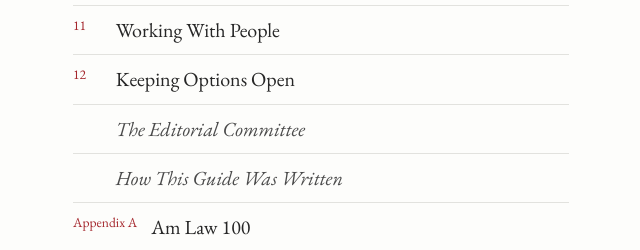
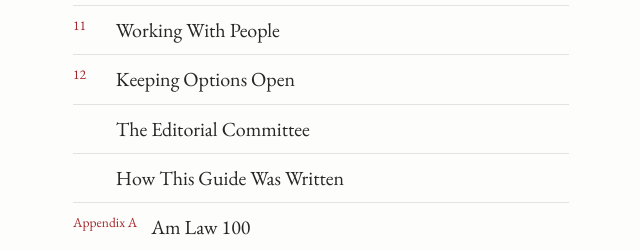
Before and after one commit to hkishk2019/breakingintobiglaw-website, a plain HTML site: page read-clean.html in a window 1280 px wide. Shown: the part 1475-1725 px from the top of the page, 319-959 px from the left. Drawn offline with Linux system fonts and the light colour scheme.

Commit message:
A text italic that holds up for a paragraph, and the digits come back with it
The contributors' own accounts are the most read part of this guide and were set
in the least readable thing in it: a display-weight italic at a smaller size than
the roman around it. Cambria Italic has the x-height and the colour to carry a
whole paragraph.

It also carries lining figures, which is why "100 emails a day" can be copied and
searched again. Constantia defaulted to old-style figures, so the build had been
forcing lining ones, and that override broke the character mapping on export — the
page looked right and the text underneath it did not. Both the override and the
script that repaired it afterwards are gone.

The two macOS text italics that would have been the obvious picks, Iowan Old Style
and Athelas, ship as .ttc collections Word cannot resolve; it substitutes this same
face for them silently. The builder names it outright so the file does not depend
on that.

Also in this edition: the unnumbered sections are set in the contents in the same
roman as the chapters, and every build now garbage-collects Word's duplicate font
subsets, which is 100KB.

Co-Authored-By: Claude Opus 5 <noreply@anthropic.com>

```diff
--- a/read-clean.html
+++ b/read-clean.html
@@ -35,7 +35,7 @@ nav.toc ol{list-style:none;margin:0;padding:0}
 nav.toc li{border-bottom:1px solid var(--hair)}
 nav.toc a{display:flex;gap:14px;padding:.5rem 0;text-decoration:none}
 nav.toc .n{color:var(--red);font-size:.85rem;min-width:1.8rem}
-nav.toc li.toc-note a{font-style:italic;color:var(--soft)}
+
 .sec{margin:3.4rem 0 0;scroll-margin-top:3.2rem}
 .opener{margin:0 0 1.6rem;padding-top:1.6rem;border-top:1px solid var(--hair)}
 .opener .mark{color:var(--red);font-size:.82rem;letter-spacing:.14em;margin:0 0 .35rem}
```
Also changed, not shown: read.html (+1 -1 lines), 1 other file.
